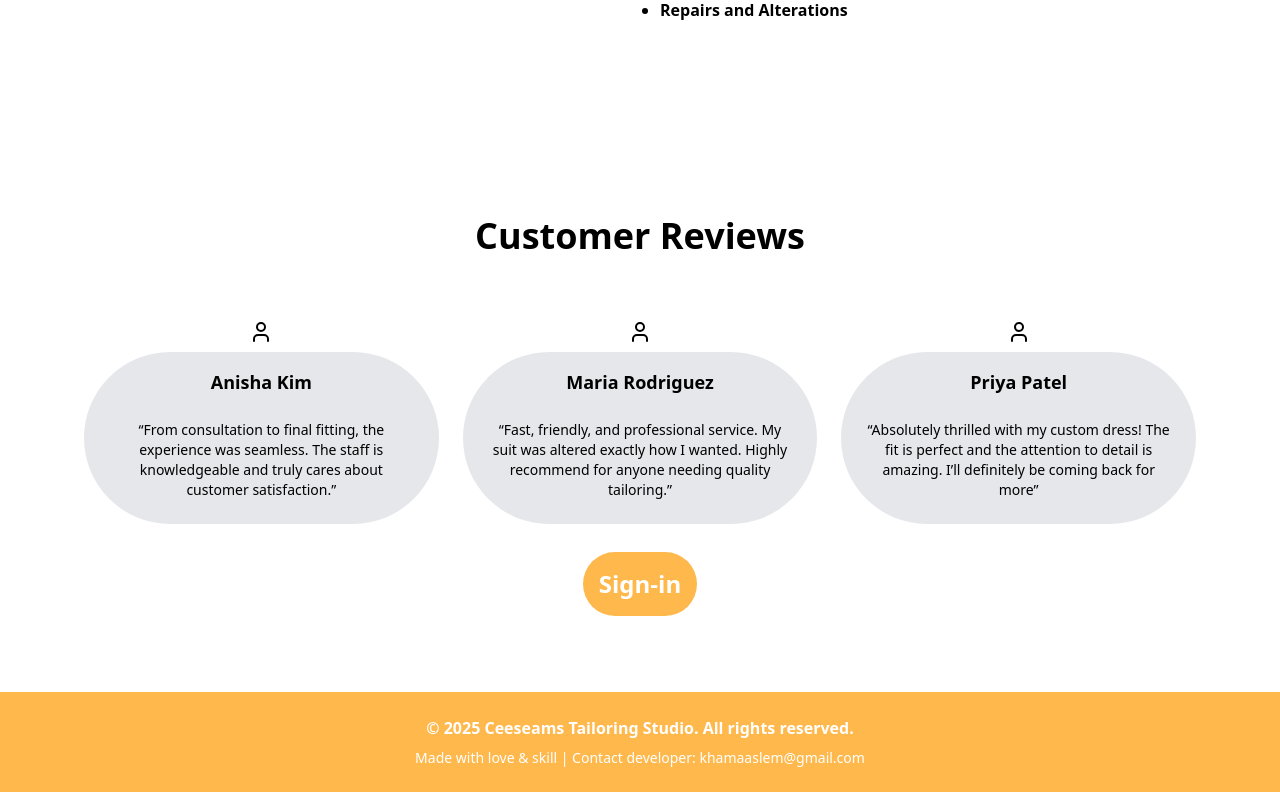
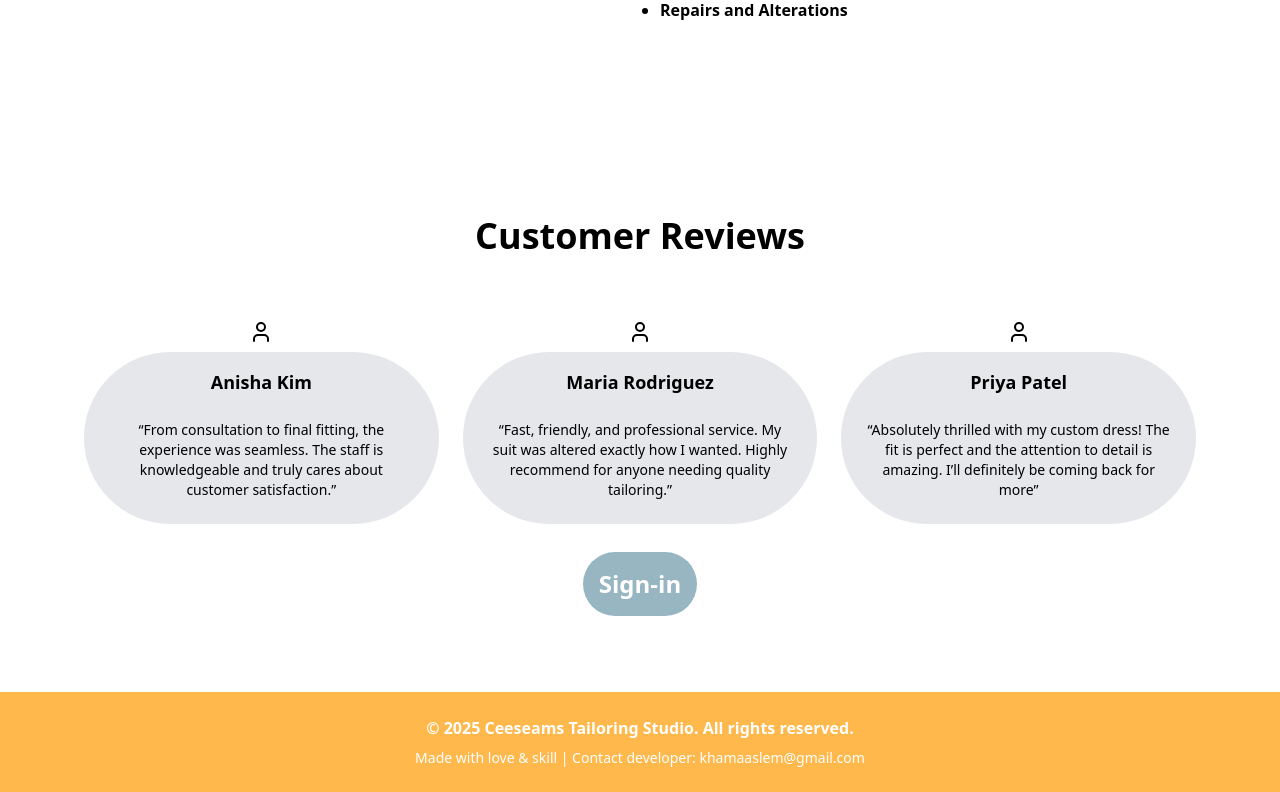
Before and after one commit to Maega-k/landing, a React (Vite) app in the folder landing/: page / in a window 1280 px wide. Shown: the part 688-1480 px from the top of the page. Built offline with nearby package versions, Linux system fonts and the light colour scheme.

Commit message:
Update reviews.jsx

```diff
--- a/landing/src/reviews.jsx
+++ b/landing/src/reviews.jsx
@@ -79,7 +79,7 @@ function Reviews(){
                 animate={{ opacity: 1, scale: 1 }}
                 transition={{ duration: 0.7, delay: 1 }}
             >
-                <Link to="/login" className="rounded-full bg-orange font-bold text-white text-2xl px-4 py-4 hover:text-black transition-transform duration-200 hover:scale-110">Sign-in</Link>
+                <Link to="/login" className="rounded-full bg-bluee font-bold text-white text-2xl px-4 py-4 hover:text-black transition-transform duration-200 hover:scale-120">Sign-in</Link>
             </motion.div>
         </section>
         </>
```
